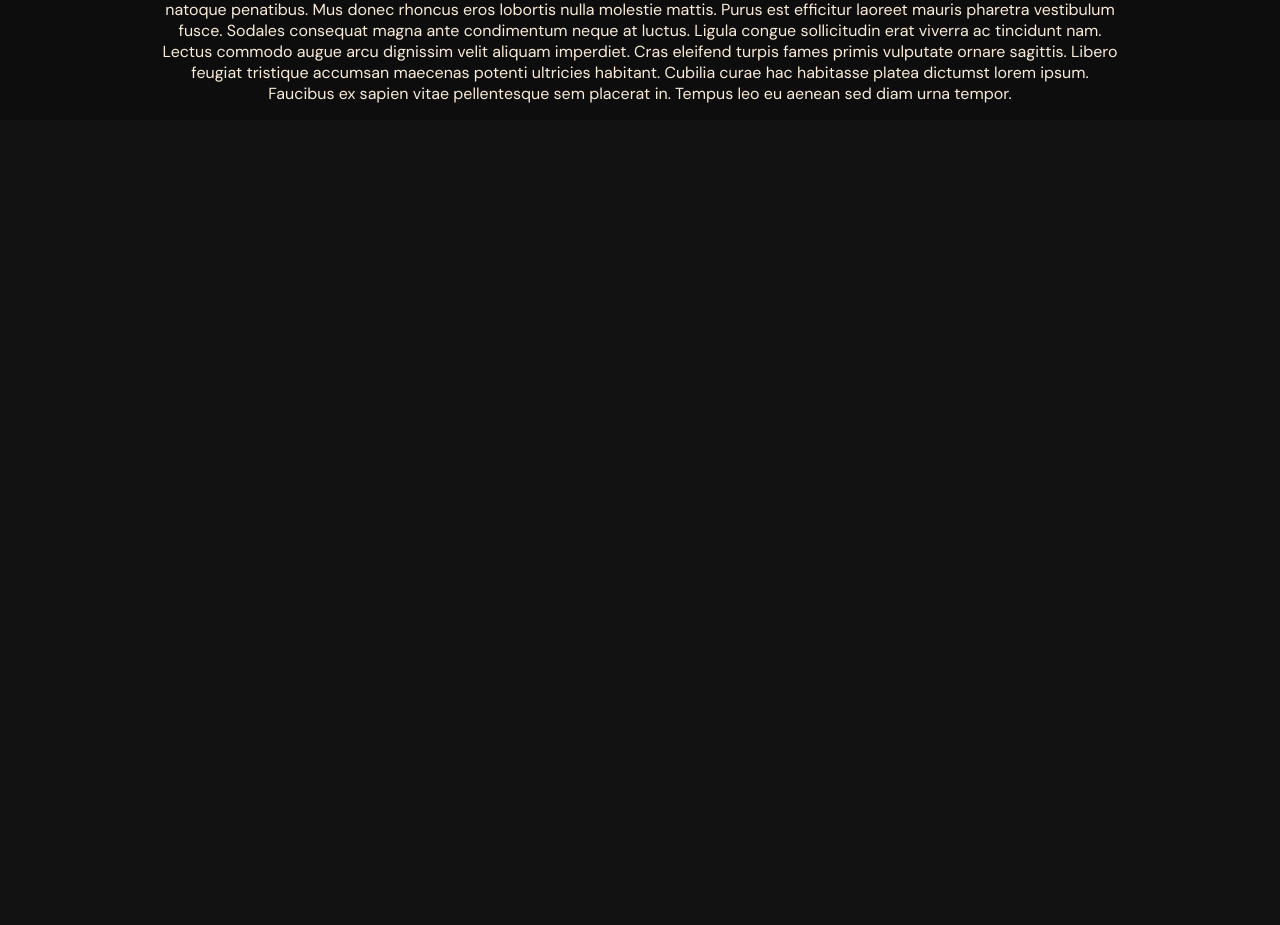
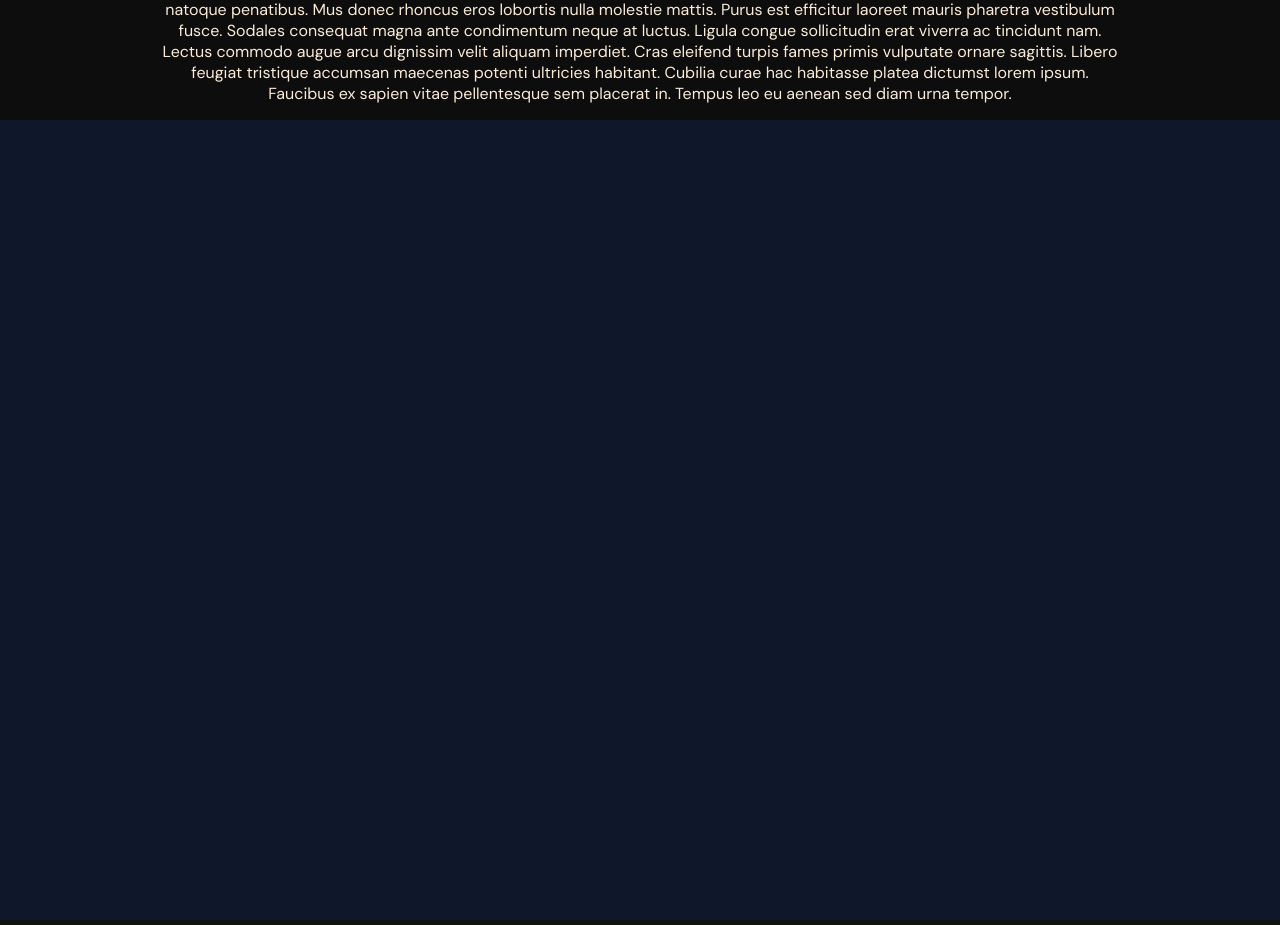
Before and after one commit to DetectiveGarcia/Portfolio, a React (Vite) app: page / in a window 1280 px wide. Shown: the part 680-1605 px from the top of the page. Before the commit the page ends 800 px from the top, so only its background shows below. Built offline with nearby package versions, Linux system fonts and the light colour scheme; no server answers.

Commit message:
refactor: import skills/tech stack component and change id name for respective section name for scroll behaviour

```diff
--- a/src/App.tsx
+++ b/src/App.tsx
@@ -1,13 +1,17 @@
 import SectionLayout from "./components/layouts/SectionLayout";
 import NavBar from "./components/navbar/NavBar";
 import AboutMeSection from "./components/sections/about me/AboutMeSection";
+import Skills from "./components/sections/skills/Skills";
 
 const App = () => {
   return (
     <>
       <NavBar />
-      <SectionLayout sectionId={"app-layout"}>
+      <SectionLayout sectionId={"about-me"}>
         <AboutMeSection />
+      </SectionLayout>
+      <SectionLayout sectionId={"skills"}>
+        <Skills />
       </SectionLayout>
     </>
   );
```
